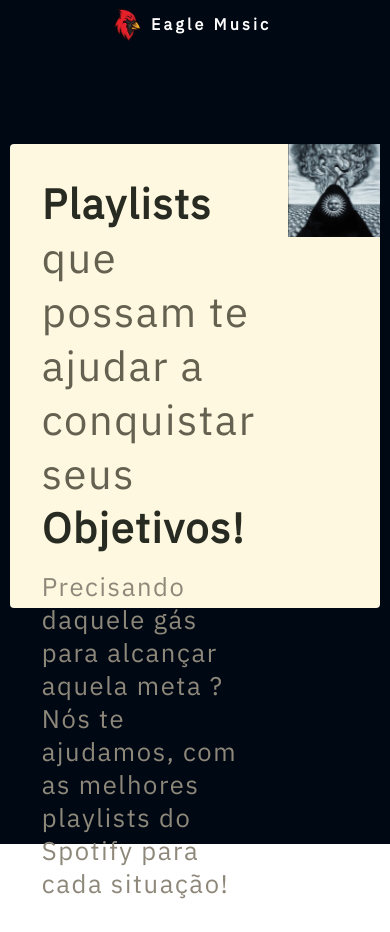
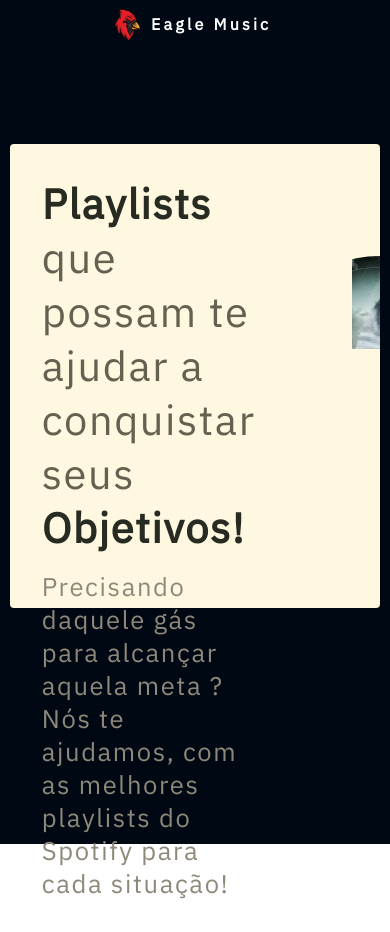
Before and after one commit to otavioaraujo08/react-music-library, a React (Vite) app: page / in a window 390 px wide. Built offline with nearby package versions, Linux system fonts and the light colour scheme; no server answers.

Commit message:
feat: update carousel responsivity and configs

```diff
--- a/src/components/carousel/index.tsx
+++ b/src/components/carousel/index.tsx
@@ -3,13 +3,40 @@ import { CarouselProvider, Slider, Slide } from 'pure-react-carousel';
 import 'pure-react-carousel/dist/react-carousel.es.css';
 import styled from 'styled-components';
 
-const CarouselContainer = styled.div`
-    max-heigth: 90%;
+const CarouselContainer = styled.div`\
+    width: 100%;
+    margin: 0.5rem 2rem;
+
+    @media (max-width: 1640px) {
+        margin: 2rem 2rem;
+    }
+
+    @media (max-width: 1250px) {
+        margin: 7rem 4rem;
+    }
+`;
+
+const SliderStyled = styled(Slider)`
+    width: 100%;
 `;
 
 const AlbumCover = styled.img`
-    height: 100%;
+    height: 30rem;
     width: fit-content;
+    object-fit: cover;
+    border-radius: 95%;
+
+    @media (max-width: 1640px) {
+        height: 27rem;
+    }
+
+    @media (max-width: 1250px) {
+        height: 20rem;
+    }
+
+    @media (max-width: 1020px) {
+        height: 15rem;
+    }
 `;
 
 interface CarouselProps {
@@ -20,15 +47,15 @@ const Carousel = ({ slides }: CarouselProps) => {
     return (
         <CarouselContainer>
             <CarouselProvider
-                naturalSlideWidth={50}
-                naturalSlideHeight={50}
-                totalSlides={3}
+                naturalSlideHeight={10}
+                naturalSlideWidth={10}
+                totalSlides={slides.length}
                 currentSlide={0}
                 isPlaying={true}
                 interval={4000}
                 infinite={true}
             >
-                <Slider>
+                <SliderStyled>
                     {slides.map((album) => {
                         return (
                             <Slide index={album.id} key={album.id}>
@@ -39,7 +66,7 @@ const Carousel = ({ slides }: CarouselProps) => {
                             </Slide>
                         );
                     })}
-                </Slider>
+                </SliderStyled>
             </CarouselProvider>
         </CarouselContainer>
     );
```
